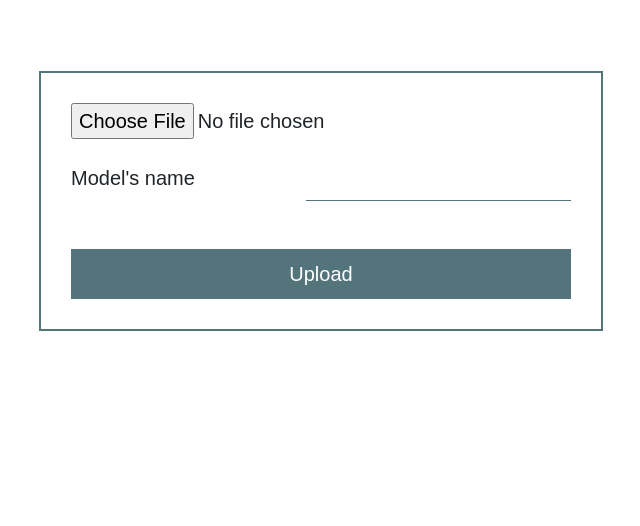
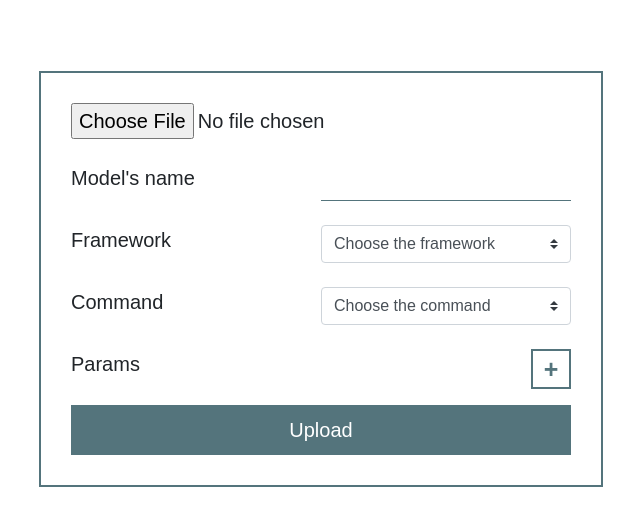
Before and after one commit to lamducanhndgv/final_tkpm, a Flask app: page / in a window 1280 px wide. Shown: the part 141-667 px from the top of the page, without its empty margins (319-959 px from the left). Run offline with Flask 2, Linux system fonts and the light colour scheme; the visitor is signed in with stand-in values (Sample User, id 1); some libraries are stand-ins or nearby versions; some web fonts are replaced.

Commit message:
[ADD] add model's config options

```diff
--- a/back-end/Server.py
+++ b/back-end/Server.py
@@ -22,6 +22,7 @@ app.config['CORS_HEADERS'] = 'Content-Type'
 
 app.config['MONGO_DBNAME'] = 'tkpm_final'
 app.config['MONGO_URI'] = 'mongodb://localhost:27017/tkpm_final'
+# app.config['MONGO_URI'] = 'mongodb://mongo:27017/tkpm_final'
 
 mongo = PyMongo(app)
 
@@ -40,11 +41,19 @@ def get_index():
 def post_index():
     req = request.form
     modelname = req.get('modelname')
+    config = req.get('config')
 
-    parent_dir = make_dir('users/', session['username'])
+    parent_dir = make_dir('users/'+session['username'])
+
     if is_path_existing(parent_dir+'/'+modelname):
         return jsonify(status=500, message='Models name exists!'),500
-    curr_dir = make_dir(parent_dir+'/', modelname)
+
+    model_dir = make_dir(parent_dir+'/'+modelname)
+
+    with open(model_dir+'/config.json', 'w') as out_file:
+        out_file.write(config)
+
+    curr_dir = make_dir(model_dir+'/source')
 
     f = request.files['file']
     filepath = curr_dir + '/' + secure_filename(f.filename)
@@ -67,10 +76,8 @@ def login():
         users = mongo.db.users
         models = mongo.db.models
 
-        # find username in database
         login_user = users.find_one({'username': data['username']})
 
-        # if username exist, then we check hashed password
         if login_user:
             if bcrypt.checkpw(data['password'].encode('utf-8'), login_user['password']):
                 session['username'] = data['username']
@@ -80,13 +87,11 @@ def login():
                 for models in models.find({'username': data['username']}):
                     listmodels.append(models['modelname'])
 
-                # if success return token and http status code 200
                 return jsonify(status=200,
                                 message='Login successfully!',
                                 listmodels=listmodels,
                                 token=encoded_jwt.decode('utf-8') ),200
 
-        # http status code 401
         return jsonify(status=401,
                         message='Incorrect username or password'),401
 
@@ -108,15 +113,12 @@ def register():
         if existing_user is None:
             hashpass = bcrypt.hashpw(data['password'].encode('utf-8'), bcrypt.gensalt())
             users.insert({'username': data['username'], 'password': hashpass})
-            session['username'] = data['username']
 
-            make_dir('users/', data['username'] + '/images')
+            make_dir('users/' + data['username'] + '/images')
 
-            # http status code 200
             return jsonify(status=200,
                             message='Register completed!'),200
 
-        # http status code 400
         return jsonify(status=400,
                         message='Username is already exists!'),400
 
@@ -134,7 +136,7 @@ def mainUrlDetection():
     modelName = data['model']
 
     username = get_username(request.headers['Authorization'])
-    img = Image.open(urllib.request.urlopen(imgUrl)).save('users/{0}/images/{0}.png'.format(secure_filename(username)))
+    Image.open(urllib.request.urlopen(imgUrl)).save('users/{0}/images/{0}.png'.format(secure_filename(username)))
 
     return jsonify(status=200,message='Uploaded ok!'),200
 
--- a/back-end/static/css/style.css
+++ b/back-end/static/css/style.css
@@ -61,6 +61,8 @@
 
 #model-name {
     border-bottom: 1px solid #54747c;
+    width: 250px;
+    padding-left: 15px;
 }
 
 #model-name:focus {
@@ -85,3 +87,38 @@
 i {
     color: #54747c !important;
 }
+
+#add-param-btn {
+    font-size: 25px;
+    border: 2px solid #54747c;
+    color: #54747c;
+    font-weight: bold;
+    width: 40px;
+    height: 40px;
+    transition: 0.3s;
+}
+
+#add-param-btn:hover {
+    color: white;
+    background: #54747c;
+}
+
+.param-row input[type="text"] {
+    border-bottom: 1px solid #54747c;
+    height: 30px;
+    padding: 10px
+}
+
+.param-row input[type="text"]:focus {
+    border-bottom: 1px solid #54747c !important;
+    height: 30px;
+}
+
+.remove-item-btn {
+    font-size: 50px;
+    color: rgb(190, 78, 78);
+}
+
+.remove-item-btn:hover {
+    font-weight: bold;
+}
--- a/back-end/static/js/index.js
+++ b/back-end/static/js/index.js
@@ -68,6 +68,7 @@ function upload(url) {
 
     data.append('file', file);
     data.append('modelname', modelname)
+    data.append('config', getParamAsJson())
 
     request.upload.addEventListener("progress", function(e){
         let loaded = e.loaded;
@@ -120,3 +121,80 @@ function reset() {
     cancelBtn.classList.add("d-none")
     progress.setAttribute("style", "width: 0%;");
 }
+
+// add params
+let addParamBtn = document.getElementById("add-param-btn")
+let paramTable = document.getElementById("param-table")
+let itemList = []
+
+addParamBtn.addEventListener('click', (e)=> {
+    let cls = ["param-row", "d-flex", "justify-content-between", "pt-3"];
+    let div = document.createElement('div');
+    div.classList.add(...cls);
+
+    div.innerHTML = `
+        <button onclick="remove(this)" class="remove-item-btn">&times;</button>
+        <div class="d-flex flex-column align-item-start">
+            <span style="font-size: 17px;">Type</span>
+            <select class="custom-select mb-4" style="height: 30px; width: 100px;font-size: 15px; font-size: 13px;">
+                <option value="" selected>Choose</option>
+                <option value="param">Param</option>
+                <option value="input">Input</option>
+                <option value="output">Output</option>
+            </select>
+        </div>
+        <div class="d-flex flex-column align-item-start">
+            <span style="font-size: 17px;">Parameter</span>
+            <input type="text" style="width: 150px;font-size: 15px;">
+        </div>
+        <div class="d-flex flex-column align-item-start">
+            <span style="font-size: 17px;">Value</span>
+            <input type="text" style="width: 100px;font-size: 15px;">
+        </div>
+    `;
+
+
+    paramTable.appendChild(div);
+    itemList.push(div)
+})
+
+function remove(elem) {
+    let div = elem.parentNode;
+    var index = itemList.indexOf(div);
+    itemList.splice(index, 1);
+    div.remove();
+}
+
+function getParamAsJson() {
+    var jsonArray = [];
+
+    jsonArray.push({
+        type: "framework",
+        value: $( "#framework option:selected" ).val()
+    })
+
+    jsonArray.push({
+        type: "command",
+        value: $( "#command option:selected" ).val()
+    })
+
+    for(var i=0; i<itemList.length; i++) {
+        let div = itemList[i];
+
+        let Type = div.getElementsByTagName("select")[0];
+        let Parameter = div.getElementsByTagName("input")[0];
+        let Value = div.getElementsByTagName("input")[1];
+
+        let type = Type.options[Type.selectedIndex].value;
+        let parameter = Parameter.value;
+        let value = Value.value;
+
+        jsonArray.push({
+            type: type,
+            parameter: parameter,
+            value: value
+        })
+    }
+
+    return JSON.stringify(jsonArray)
+}
--- a/back-end/templates/index.html
+++ b/back-end/templates/index.html
@@ -17,9 +17,36 @@
 
             <div id="upload-form" class="mt-5">
                 <input id="file-container" class="mb-4" type="file" name="file" />
-                <div class="d-flex flex-columns justify-content-between mb-5">
+                <div class="d-flex flex-columns justify-content-between mb-4">
                     <label for="model-name">Model's name</label>
                     <input id="model-name" type="text" name = "model-name" />
+                </div>
+
+                <div id="cmd-form" class="mb-3">
+                    <div class="main d-flex justify-content-between">
+                        <span>Framework</span>
+                        <select id="framework" class="custom-select mb-4" style="width: 250px;">
+                            <option value="" selected>Choose the framework</option>
+                            <option value="tensorflow">Tensorflow</option>
+                            <option value="pytorch">Pytorch</option>
+                            <option value="darknet">Darknet</option>
+                        </select>
+                    </div>
+                    <div class="main d-flex justify-content-between">
+                        <span>Command</span>
+                        <select id="command" class="custom-select mb-4" style="width: 250px;">
+                            <option value="" selected>Choose the command</option>
+                            <option value="python">Python</option>
+                            <option value="darknet">Darknet</option>
+                        </select>
+                    </div>
+                    <div class="main d-flex justify-content-between">
+                        <span>Params</span>
+                        <button id="add-param-btn">
+                            +
+                        </button>
+                    </div>
+                    <div id="param-table" class="ml-3 "> </div>
                 </div>
 
                 <button id="upload-btn">Upload</button>
```
Also changed, not shown: back-end/helpers/createDir.py (+4 -5 lines).
